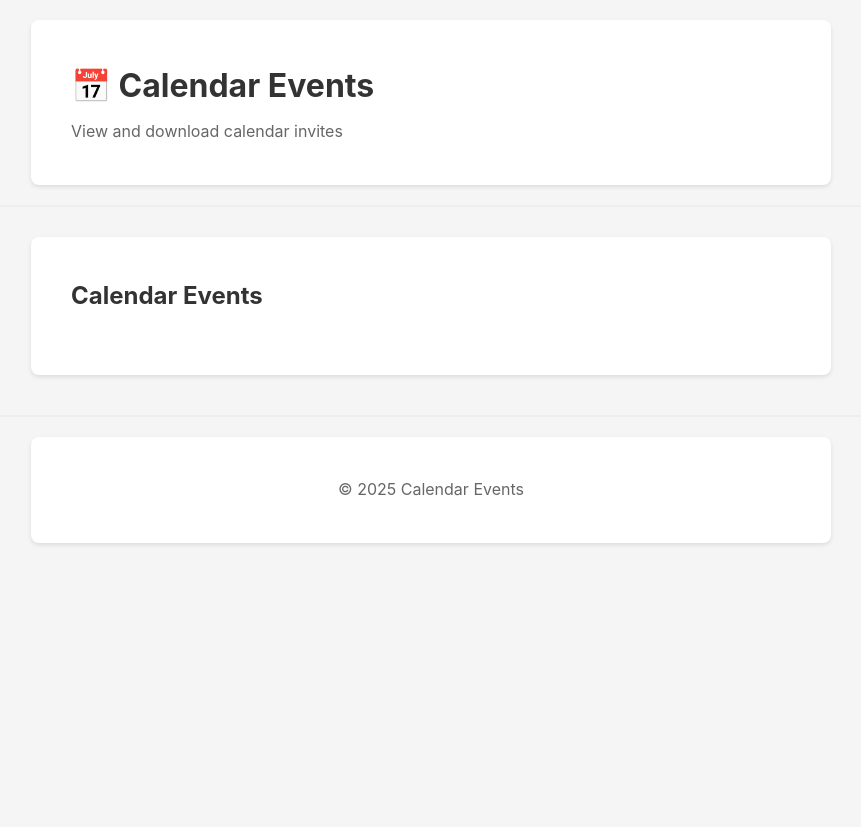
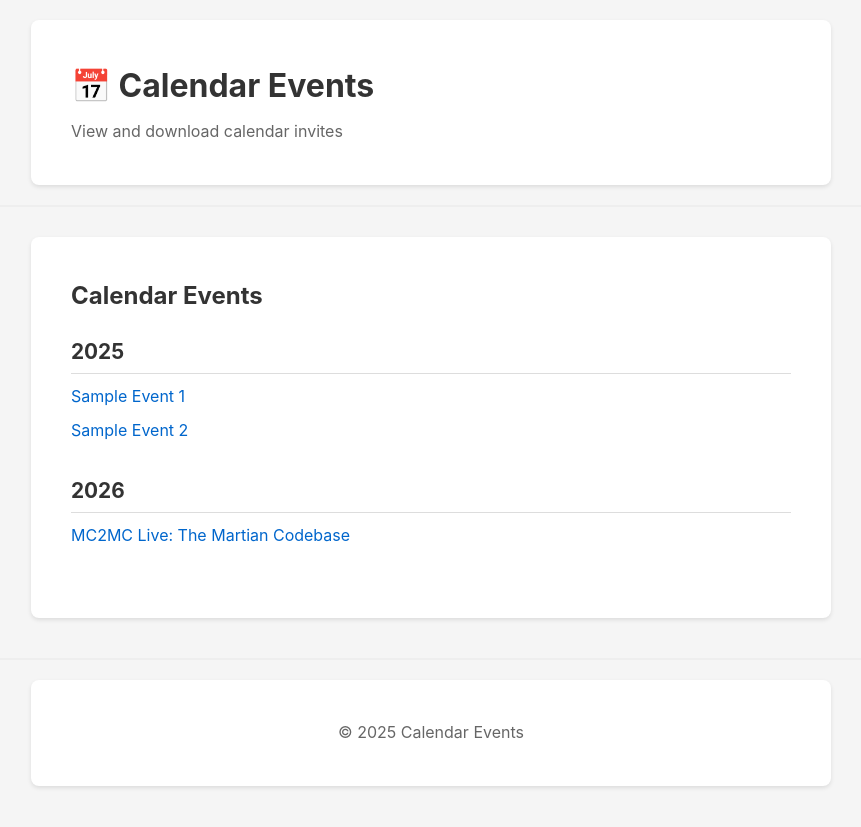
Before and after one commit to mc2mc/calendar-invites, a Jekyll site: the page built from my-jekyll-ics-site/index.md, in a window 1280 px wide. Shown: the top 827 px of the page, without its empty margins (209-1070 px from the left). Built offline with Jekyll 4.4.1, drawn with Linux system fonts in a browser that asks for light colours.

Commit message:
Hard coded values

```diff
--- a/my-jekyll-ics-site/index.md
+++ b/my-jekyll-ics-site/index.md
@@ -5,22 +5,17 @@ title: Home
 
 ## Calendar Events
 
-{% if site.data.events %}
-  {% for year_data in site.data.events %}
-    {% assign year = year_data[0] %}
-    {% assign events = year_data[1] %}
+<div class="year-section">
+  <h3>2025</h3>
+  <ul class="event-list">
+    <li><a href="/_data/2025/events.ics" download>Sample Event 1</a></li>
+    <li><a href="/_data/2025/events.ics" download>Sample Event 2</a></li>
+  </ul>
+</div>
 
-    <div class="year-section">
-      <h3>{{ year }}</h3>
-      <ul class="event-list">
-        {% for event in events %}
-          <li>
-            <a href="{{ event.file | prepend: '/' | relative_url }}" download>{{ event.name }}</a>
-          </li>
-        {% endfor %}
-      </ul>
-    </div>
-  {% endfor %}
-{% else %}
-  <p>No calendar events found.</p>
-{% endif %}
+<div class="year-section">
+  <h3>2026</h3>
+  <ul class="event-list">
+    <li><a href="/_data/2026/MC2MC Live - The Martian Codebase.ics" download>MC2MC Live: The Martian Codebase</a></li>
+  </ul>
+</div>
```
